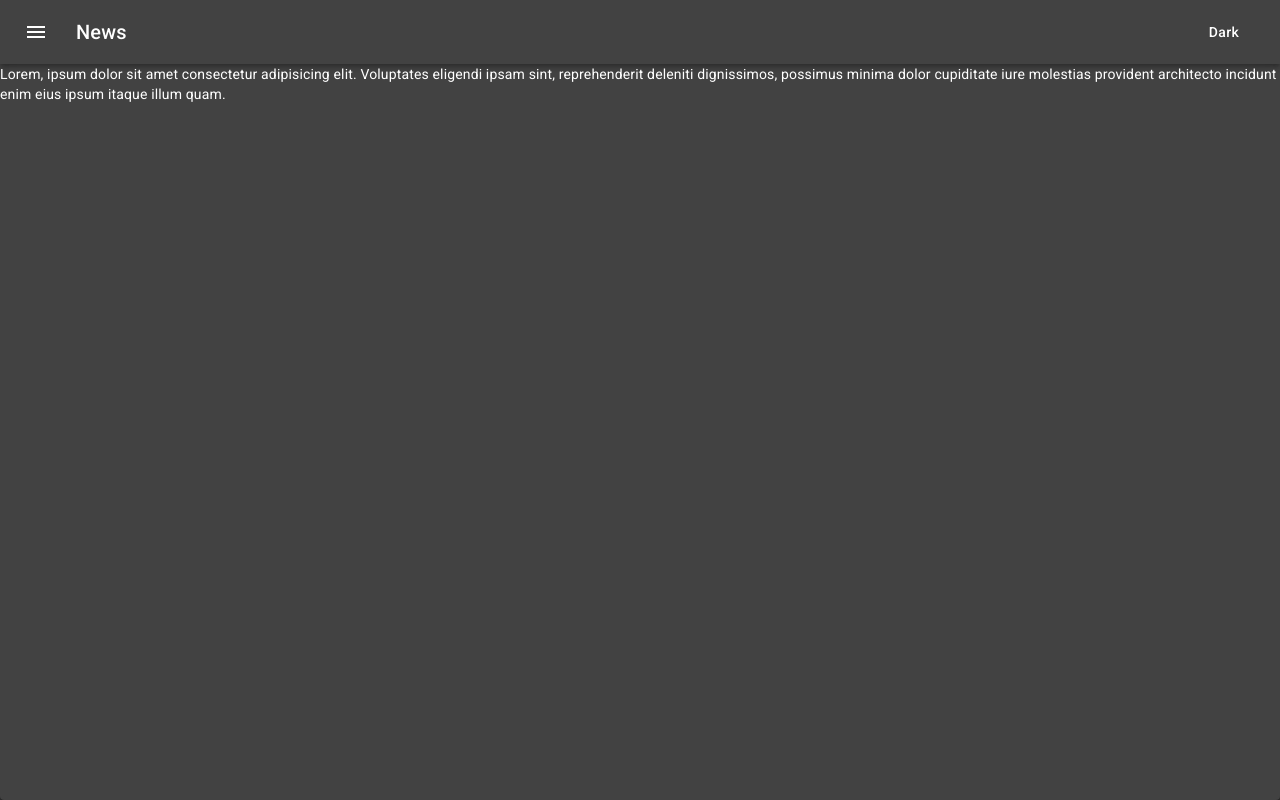
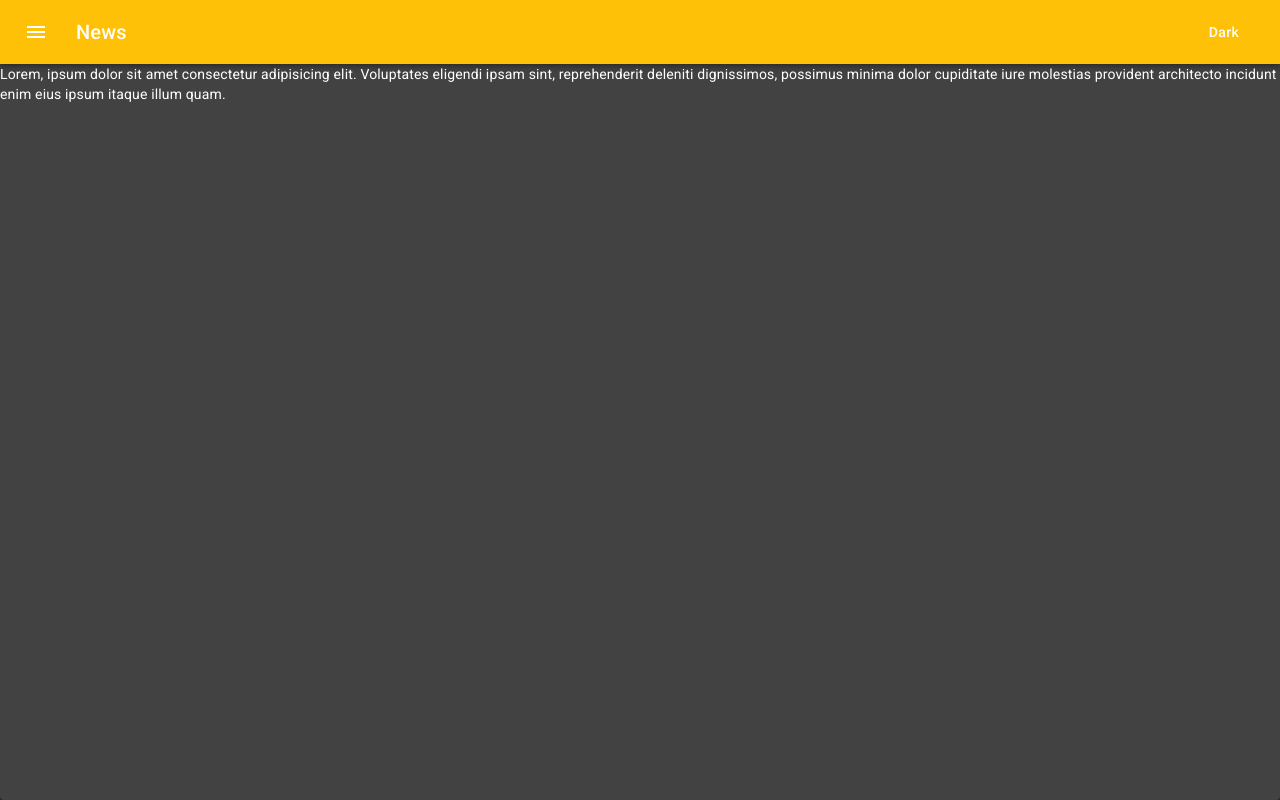
Before and after one commit to TheMrCorvy/Desktop-Frontend, a React (Create React App) app: page / in a window 1280 px wide. Built offline with nearby package versions, Linux system fonts and the light colour scheme.

Commit message:
now the navbar adapts its color depending on the theme

```diff
--- a/src/components/Navbar/index.tsx
+++ b/src/components/Navbar/index.tsx
@@ -42,7 +42,7 @@ const Navbar = () => {
 
 	return (
 		<div className={classes.root}>
-			<AppBar position="static" color="inherit">
+			<AppBar position="static" color={theme === "dark" ? "primary" : "secondary"}>
 				<Toolbar>
 					<IconButton
 						edge="start"
```
